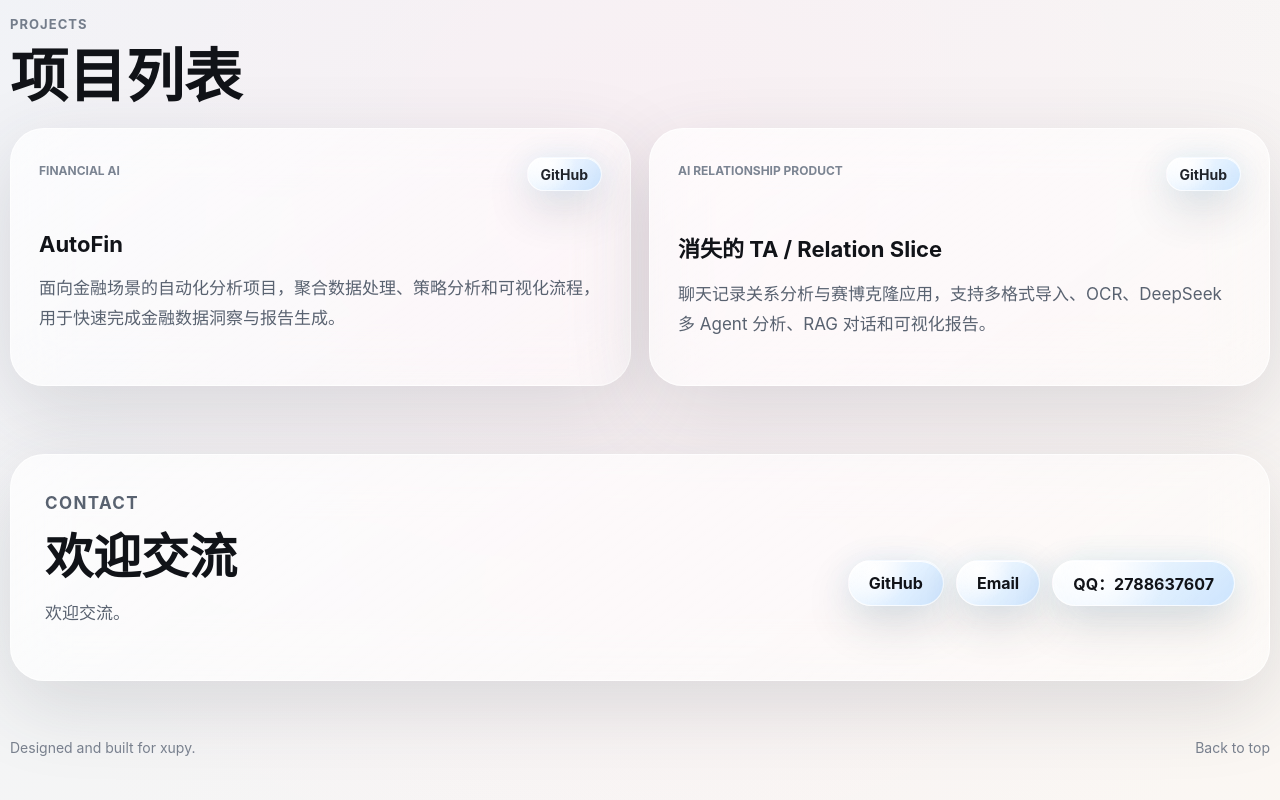
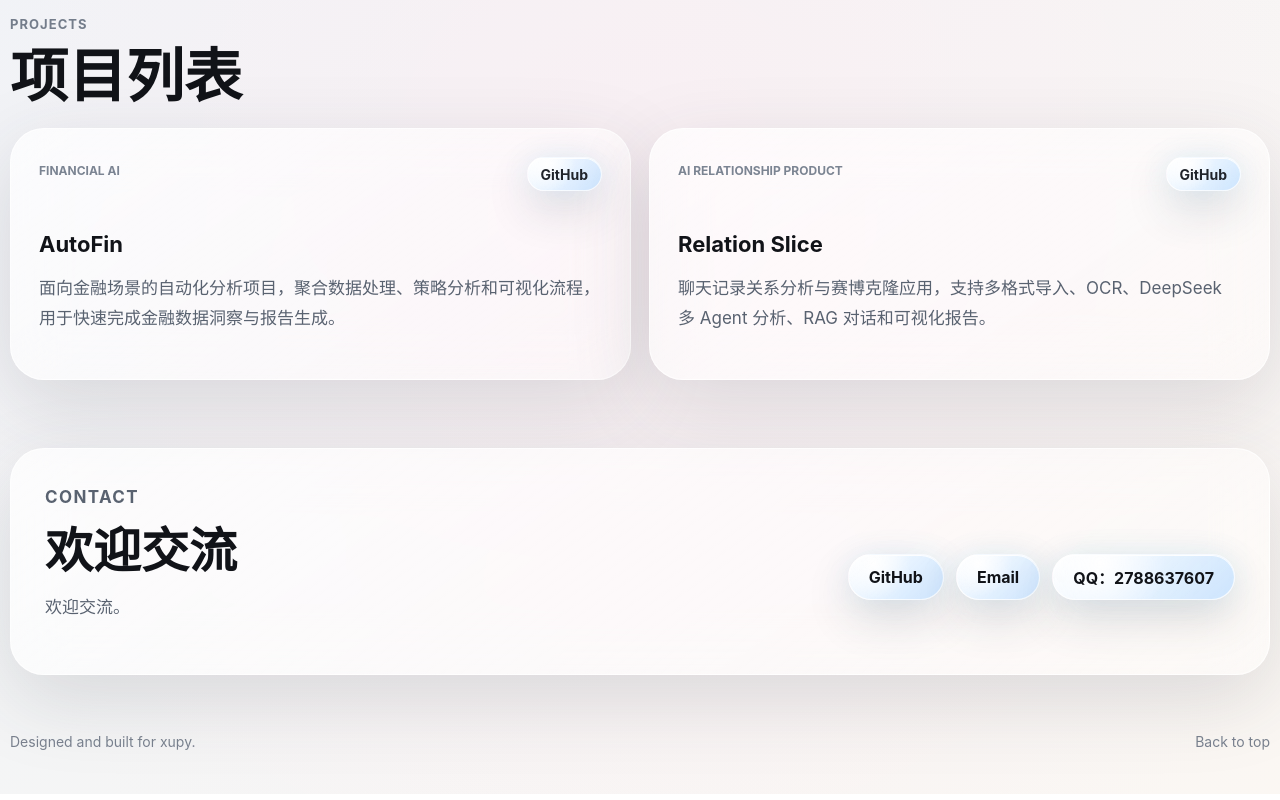
Before and after one commit to xupy6/xupy6.github.io, a plain HTML site: page index.html in a window 1280 px wide. Shown: the part 2655-3455 px from the top of the page. Drawn offline with Linux system fonts and the light colour scheme.

Commit message:
Update index.html

```diff
--- a/index.html
+++ b/index.html
@@ -125,7 +125,7 @@
               <span>AI Relationship Product</span>
               <a href="https://github.com/xupy6/relation-slice" target="_blank" rel="noreferrer">GitHub</a>
             </div>
-            <h3>消失的 TA / Relation Slice</h3>
+            <h3>Relation Slice</h3>
             <p>
               聊天记录关系分析与赛博克隆应用，支持多格式导入、OCR、DeepSeek 多 Agent 分析、RAG 对话和可视化报告。
             </p>
```
